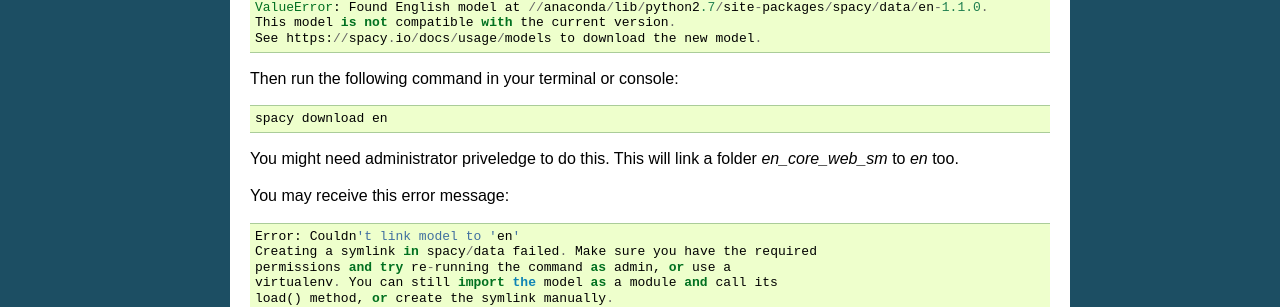
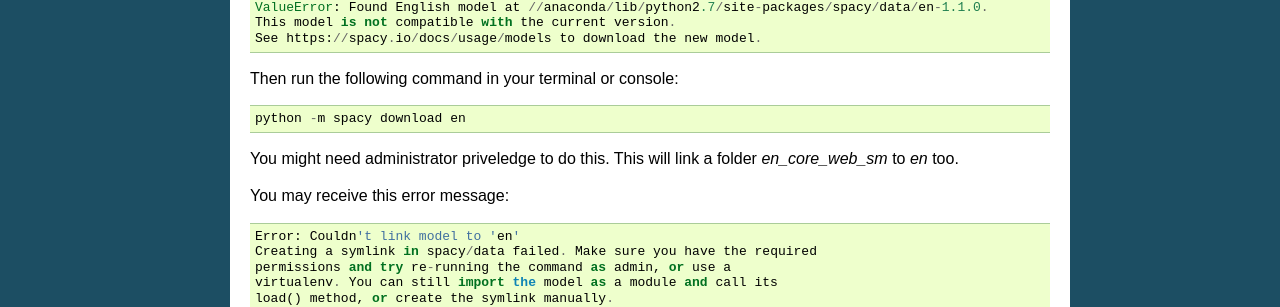
Before and after one commit to stephenhky/PyShortTextCategorization, a Sphinx documentation site: the page built from docs/faq.rst, in a window 1280 px wide. Shown: the part 455-762 px from the top of the page. Built offline with Sphinx 7.4.7, drawn with Linux system fonts in a browser that asks for light colours.

Commit message:
update spacy download instruction

```diff
--- a/docs/faq.rst
+++ b/docs/faq.rst
@@ -34,7 +34,7 @@
 
 ::
 
-    spacy download en
+    python -m spacy download en
 
 
 You might need administrator priveledge to do this. This will link a folder `en_core_web_sm` to `en` too.
```
Also changed, not shown: README.md (+1 -1 lines).
